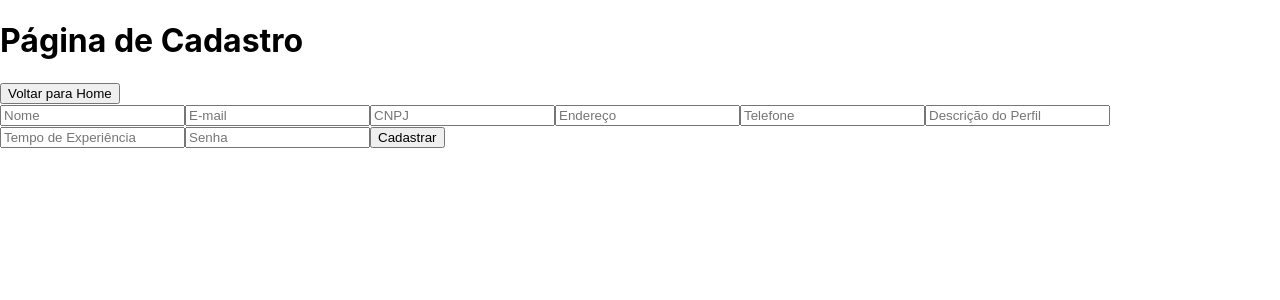
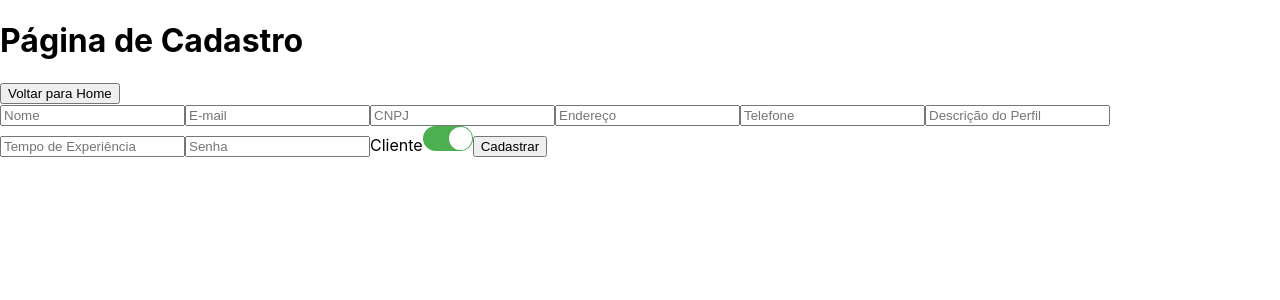
Before and after one commit to FROBDUCK/UNI-PI-3, a React (Create React App) app in the folder serv/: page /signup in a window 1280 px wide. Shown: the top 300 px of the page. Built offline with nearby package versions, Linux system fonts and the light colour scheme.

Commit message:
atuialização de cadastro true pra cliente

```diff
--- a/serv/package.json
+++ b/serv/package.json
@@ -3,6 +3,9 @@
   "version": "0.1.0",
   "private": true,
   "dependencies": {
+    "@emotion/react": "^11.13.3",
+    "@emotion/styled": "^11.13.0",
+    "@mui/material": "^6.1.6",
     "@testing-library/jest-dom": "^5.17.0",
     "@testing-library/react": "^13.4.0",
     "@testing-library/user-event": "^13.5.0",
--- a/serv/src/Signup.js
+++ b/serv/src/Signup.js
@@ -2,6 +2,7 @@
 import React, { useState } from 'react';
 import axios from 'axios';
 import { Link } from 'react-router-dom';
+import { Switch, FormControlLabel } from '@mui/material';
 
 const Signup = () => {
   const [formData, setFormData] = useState({
@@ -13,6 +14,7 @@ const Signup = () => {
     textPerfil: '',
     tempExperiencia: '',
     password: '', // adicionar o campo de senha se necessário
+    cliente: true,
   });
 
   const handleChange = (e) => {
@@ -33,6 +35,7 @@ const Signup = () => {
           telefone: formData.telefone,
           textPerfil: formData.textPerfil,
           tempExperiencia: formData.tempExperiencia,
+          cliente: formData.cliente,
         },
         {
           headers: {
@@ -66,6 +69,43 @@ const Signup = () => {
       <input name="textPerfil" placeholder="Descrição do Perfil" onChange={handleChange} />
       <input name="tempExperiencia" placeholder="Tempo de Experiência" onChange={handleChange} />
       <input name="password" type="password" placeholder="Senha" onChange={handleChange} />
+      <label>
+  {formData.cliente ? "Cliente" : "Prestador"}
+  <input
+    type="checkbox"
+    name="cliente"
+    checked={formData.cliente}
+    onChange={(e) => setFormData({ ...formData, cliente: e.target.checked })}
+    style={{ display: "none" }} // Esconde o checkbox padrão
+  />
+  <span
+    onClick={() => setFormData({ ...formData, cliente: !formData.cliente })}
+    style={{
+      display: "inline-block",
+      width: "50px",
+      height: "25px",
+      backgroundColor: formData.cliente ? "#4CAF50" : "#ccc",
+      borderRadius: "25px",
+      position: "relative",
+      cursor: "pointer",
+    }}
+  >
+    <span
+      style={{
+        display: "block",
+        width: "23px",
+        height: "23px",
+        backgroundColor: "#fff",
+        borderRadius: "50%",
+        position: "absolute",
+        top: "1px",
+        left: formData.cliente ? "26px" : "1px",
+        transition: "left 0.2s",
+      }}
+    />
+  </span>
+</label>
+
       <button type="submit">Cadastrar</button>
     </form>
 
```
Also changed, not shown: 1 other file (tests, documents, lock files or other folders).
